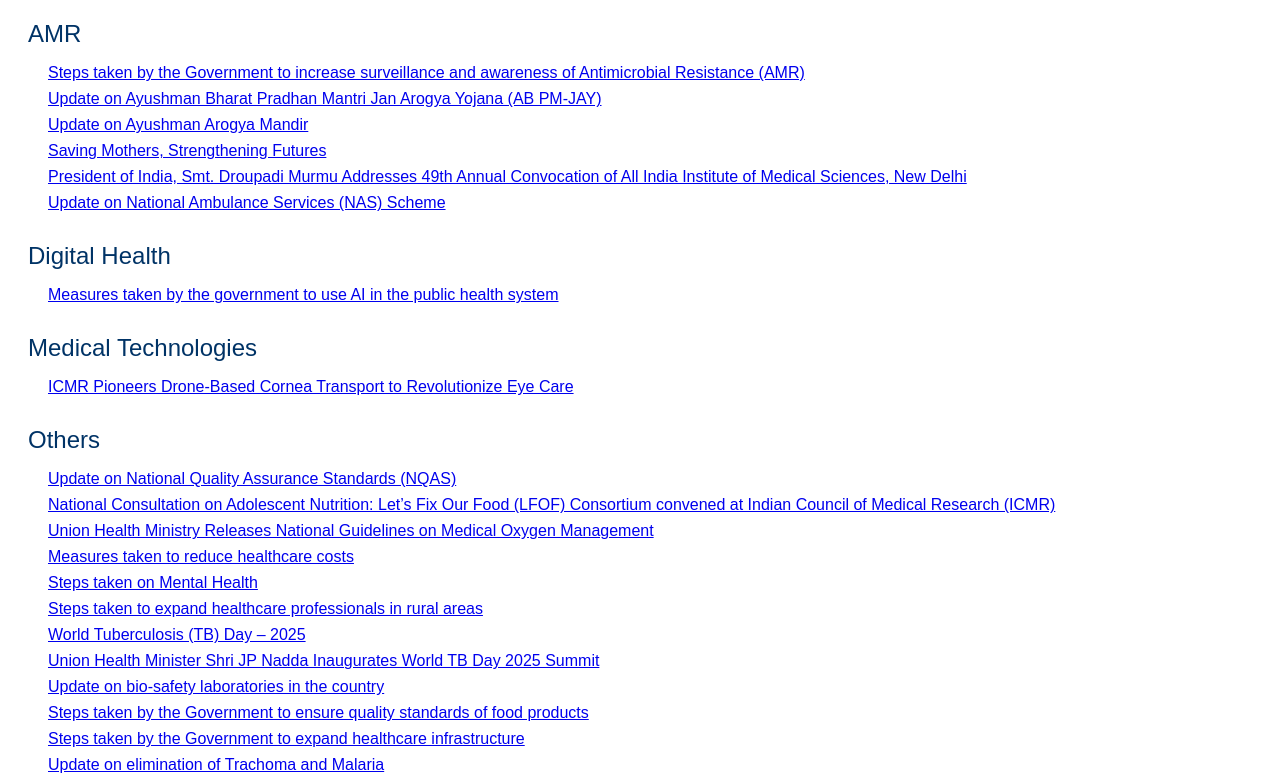
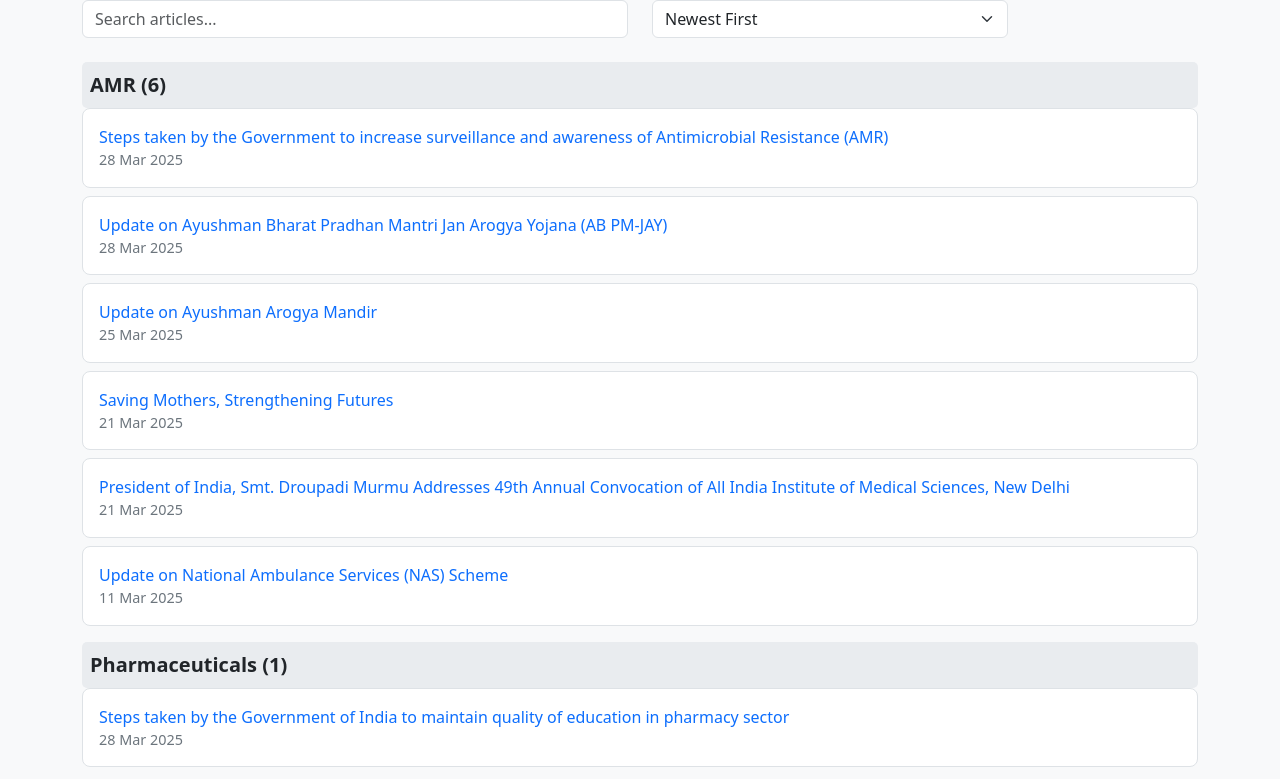
Before and after one commit to vipscode/pib-health-news-dashboard, a plain HTML site: page index.html in a window 1280 px wide. Shown: the part 96-875 px from the top of the page. Drawn offline with nearby package versions, Linux system fonts and the light colour scheme.

Commit message:
Update index.html

```diff
--- a/index.html
+++ b/index.html
@@ -1,13 +1,138 @@
 <!DOCTYPE html>
 <html lang="en">
 <head>
-  <meta charset="UTF-8">
+  <meta charset="UTF-8" />
+  <meta name="viewport" content="width=device-width, initial-scale=1.0"/>
   <title>PIB Health News Dashboard</title>
-  <link rel="stylesheet" href="css/style.css">
+  <link href="https://cdn.jsdelivr.net/npm/bootstrap@5.3.0/dist/css/bootstrap.min.css" rel="stylesheet"/>
+  <style>
+    body {
+      background-color: #f8f9fa;
+      padding-bottom: 4rem;
+    }
+    .category-header {
+      font-size: 1.25rem;
+      font-weight: bold;
+      cursor: pointer;
+      padding: 0.5rem;
+      background-color: #e9ecef;
+      border-radius: 5px;
+      margin-top: 1rem;
+    }
+    .article {
+      border: 1px solid #dee2e6;
+      border-radius: 0.5rem;
+      padding: 1rem;
+      margin-bottom: 0.5rem;
+      background-color: white;
+    }
+    .article-title a {
+      font-weight: 500;
+      text-decoration: none;
+    }
+    .article-title a:hover {
+      text-decoration: underline;
+    }
+    .article-date {
+      font-size: 0.9rem;
+      color: #6c757d;
+    }
+  </style>
 </head>
 <body>
-  <h1>PIB Health News - Categorized</h1>
-  <div id="categories"></div>
-  <script src="js/app.js"></script>
+  <div class="container py-4">
+    <h1 class="mb-4 text-center">PIB Health News Dashboard</h1>
+
+    <div class="row mb-3">
+      <div class="col-md-6 mb-2">
+        <input type="text" id="searchInput" class="form-control" placeholder="Search articles...">
+      </div>
+      <div class="col-md-4 mb-2">
+        <select id="sortOrder" class="form-select">
+          <option value="desc">Newest First</option>
+          <option value="asc">Oldest First</option>
+        </select>
+      </div>
+    </div>
+
+    <div id="newsContainer"></div>
+  </div>
+
+  <script>
+    let articles = [];
+
+    function groupByCategory(data) {
+      return data.reduce((acc, article) => {
+        const cat = article.category || "Others";
+        if (!acc[cat]) acc[cat] = [];
+        acc[cat].push(article);
+        return acc;
+      }, {});
+    }
+
+    function renderArticles() {
+      const container = document.getElementById('newsContainer');
+      const searchQuery = document.getElementById('searchInput').value.toLowerCase();
+      const sortOrder = document.getElementById('sortOrder').value;
+
+      let filtered = articles.filter(article =>
+        article.title.toLowerCase().includes(searchQuery) ||
+        (article.content && article.content.toLowerCase().includes(searchQuery))
+      );
+
+      filtered.sort((a, b) => {
+        const dateA = new Date(a.date || a.pubDate || '');
+        const dateB = new Date(b.date || b.pubDate || '');
+        return sortOrder === 'asc' ? dateA - dateB : dateB - dateA;
+      });
+
+      const grouped = groupByCategory(filtered);
+
+      container.innerHTML = '';
+
+      Object.entries(grouped).forEach(([category, items]) => {
+        const section = document.createElement('div');
+        section.className = 'category-section';
+
+        const header = document.createElement('div');
+        header.className = 'category-header';
+        header.textContent = `${category} (${items.length})`;
+        header.addEventListener('click', () => {
+          const content = section.querySelector('.articles');
+          content.style.display = content.style.display === 'none' ? 'block' : 'none';
+        });
+
+        const articleList = document.createElement('div');
+        articleList.className = 'articles';
+
+        items.forEach(article => {
+          const el = document.createElement('div');
+          el.className = 'article';
+          el.innerHTML = `
+            <div class="article-title">
+              <a href="${article.link}" target="_blank">${article.title}</a>
+            </div>
+            <div class="article-date">${article.date || article.pubDate || ''}</div>
+            <div>${article.content ? article.content.slice(0, 200) + '...' : ''}</div>
+          `;
+          articleList.appendChild(el);
+        });
+
+        section.appendChild(header);
+        section.appendChild(articleList);
+        container.appendChild(section);
+      });
+    }
+
+    document.getElementById('searchInput').addEventListener('input', renderArticles);
+    document.getElementById('sortOrder').addEventListener('change', renderArticles);
+
+    fetch('data/categorized_data.json')
+      .then(response => response.json())
+      .then(data => {
+        articles = data;
+        renderArticles();
+      });
+  </script>
 </body>
 </html>
```
